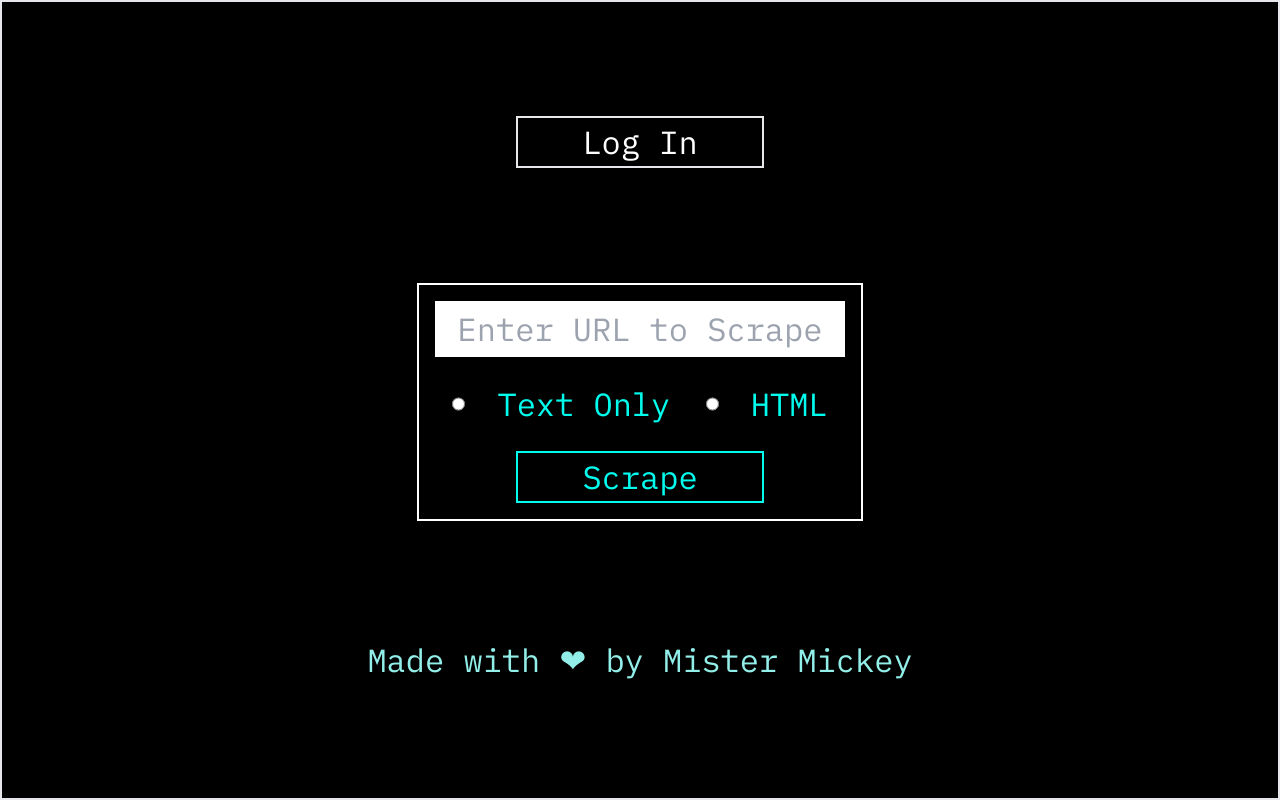
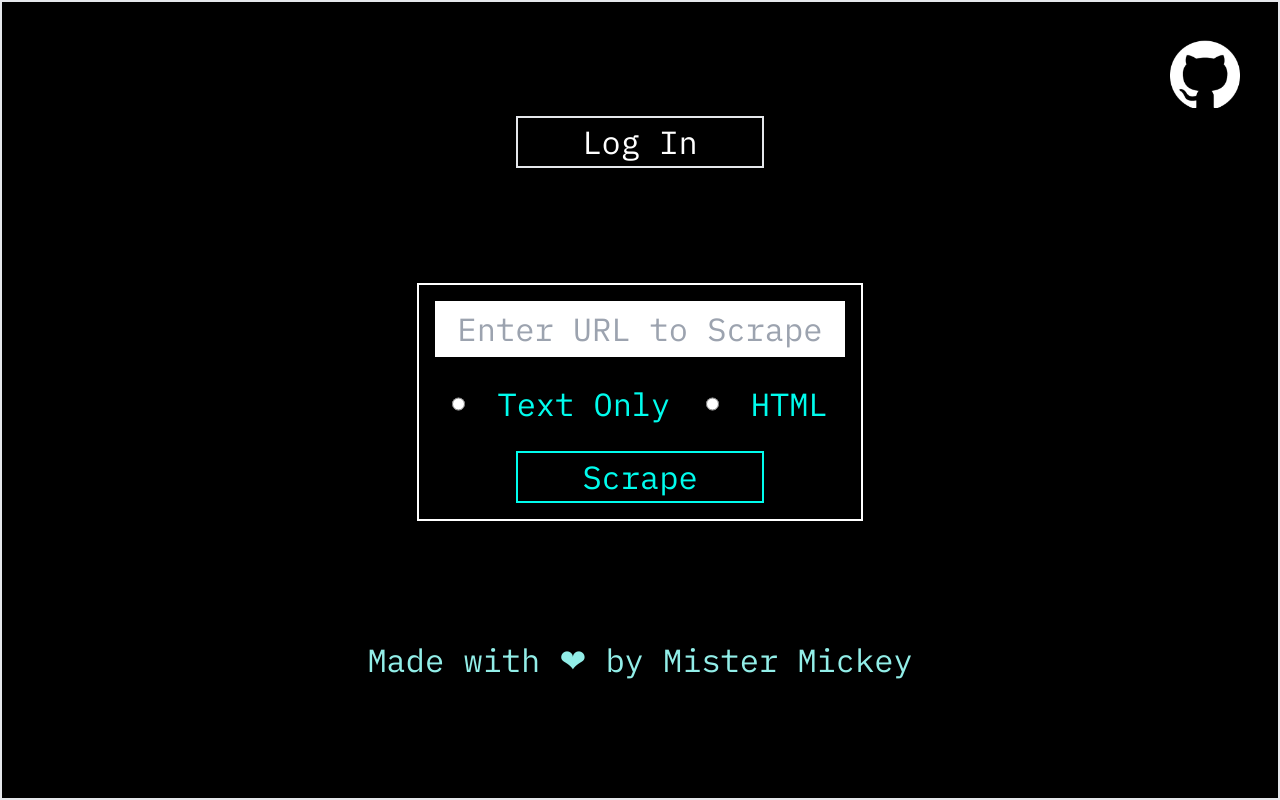
Before and after one commit to singodiyashubham87/ScrapeIt, a React (Vite) app: page / in a window 1280 px wide. Built offline with nearby package versions, Linux system fonts and the light colour scheme.

Commit message:
Adding gh logo which redirects to repo

```diff
--- a/src/components/LandingPage.jsx
+++ b/src/components/LandingPage.jsx
@@ -2,9 +2,10 @@ import axios from "axios";
 import DOMPurify from "dompurify";
 import { useState } from "react";
 import { useAuth0 } from "@auth0/auth0-react";
-import { useNavigate } from "react-router-dom";
+import { Link, useNavigate } from "react-router-dom";
 import Loader from "./Loader";
 import logo from "../assets/images/scraperLogo.png";
+import ghlogo from "../assets/images/ghlogo.png";
 
 function LandingPage() {
   // Auth0 Hooks
@@ -129,6 +130,12 @@ function LandingPage() {
     <>
       <div className="landingContainer bg-black w-[100%] h-[100vh] font-primary">
         <div className="content h-[100vh] flex flex-col justify-evenly items-center border-2 border-white-700">
+          <Link
+            to={"https://github.com/singodiyashubham87/ScrapeIt"}
+            className="fixed top-0 right-0 p-10"
+          >
+            <img src={ghlogo} alt="small_github_logo" width={70} />
+          </Link>
           <div className="auth text-center">
             {isAuthenticated && (
               <h1 className="greeting text-secondary text-[1rem] vvsm:text-[1.5rem] vsm:text-[1.7rem] md:text-[2.5rem] sm:text-[2rem] mb-[1rem]">
```
Also changed, not shown: src/assets/images/ghlogo.png (added).
